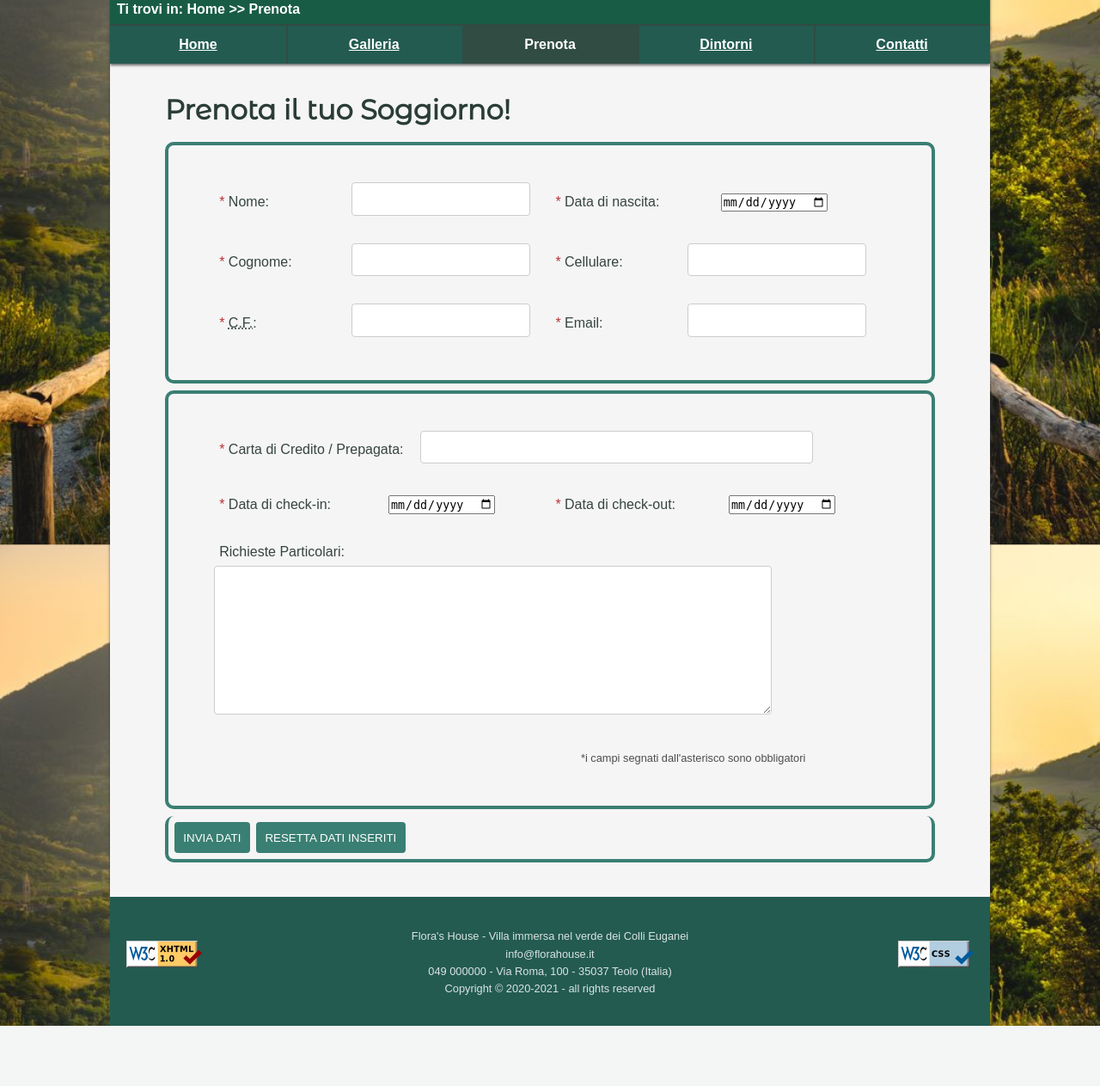
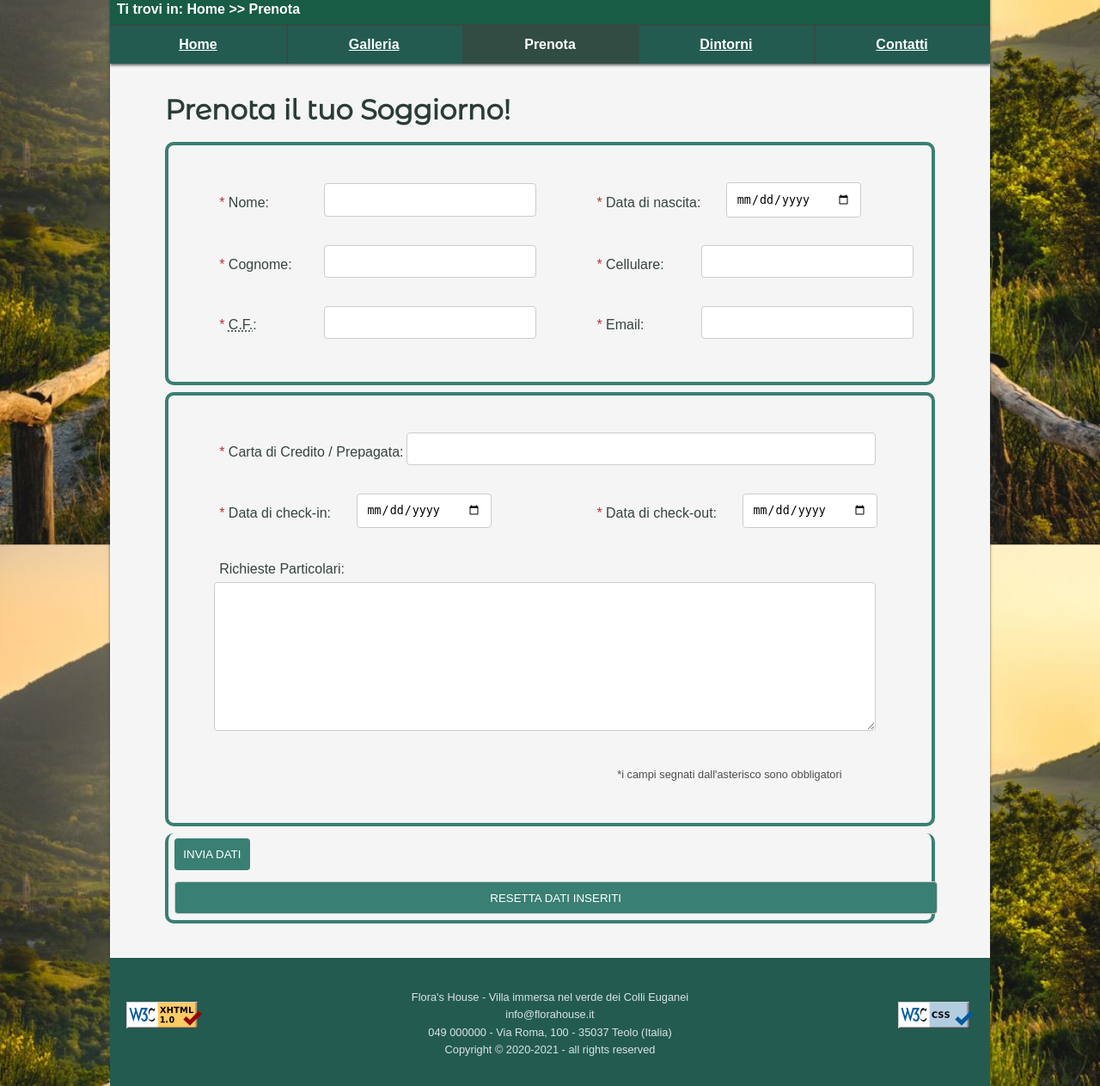
Before and after one commit to comodei/Flora-s-House-TecWeb-Project-, a PHP site: page /html/prenotazioni.html in a window 1280 px wide. Shown: the part 220-1483 px from the top of the page at 86% size. Before the commit the page ends 1413 px from the top, so only its background shows below. Run offline with PHP 8.4, Linux system fonts and the light colour scheme.

Commit message:
lavori in corso su prenotazioni

```diff
--- a/style/noscript.css
+++ b/style/noscript.css
@@ -25,3 +25,7 @@ div.main .mySlides img{
 .punti{
 	display: none;
 }
+
+div.main .anteprima img{
+	cursor: default;
+}
--- a/style/style_lavoro.css
+++ b/style/style_lavoro.css
@@ -595,8 +595,8 @@ form.book label{
   padding: 0.2em 0.2em 0.2em 0;
   display: inline-block;
 }
-form.book input[type=text], textarea, input[type=password] {
-  width: 80%;
+form.book input, textarea {
+  width: 100%;
   padding: 0.8em;
   border: 1px solid #ccc;
   border-radius: 4px;
@@ -681,13 +681,14 @@ form.book button:hover,input[type=reset]:hover {
 	padding: 2.7em 3.3em;
 	display: grid;
 	grid-template-columns: repeat(2, 50%);
-	column-gap: 0em;
+	column-gap: 3em;
 	row-gap: 1.6em;
 
 }
 
 
 .campo_prenotazione{
+	width: 90%;
 	display: flex;
 	flex-wrap: wrap;
 	align-items: center;
@@ -743,9 +744,9 @@ form.book button:hover,input[type=reset]:hover {
 
 
 .tag{
-	flex-grow: 1;
+	flex-grow: 0;
 	max-width: 15em;
-	min-width: 10em;
+	min-width: 8em;
 }
 
 
@@ -753,7 +754,13 @@ form.book button:hover,input[type=reset]:hover {
 	flex-grow: 1;
 }
 
+
 .obbligatorio .tag label::before{
 	content:'* ';
 	color: rgba(176,29,31,0.90);
 }
+
+input[type="date"]{
+	max-width: 10em;
+	margin-left: 2em;
+}
```
